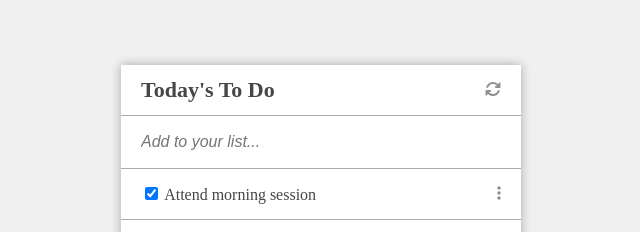
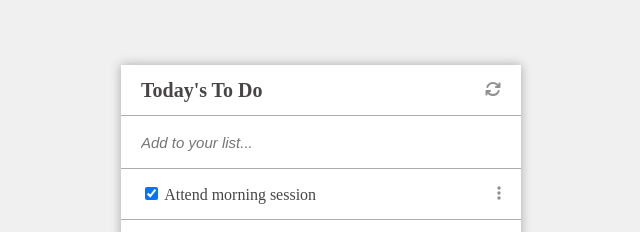
Before and after one commit to cynthiainga/to-do-list-app, a website built with Parcel: page src/index.html in a window 1280 px wide. Shown: the part 113-345 px from the top of the page, 319-959 px from the left. Built offline with nearby package versions, Linux system fonts and the light colour scheme.

Commit message:
fix linters

```diff
--- a/package.json
+++ b/package.json
@@ -1,7 +1,7 @@
 {
   "name": "to-do-list-app",
   "version": "1.0.0",
-  "description": "",
+  "description": "\"To-do list\" is a tool that helps to organize your day. It simply lists the things that you need to do and allows you to mark them as complete.",
   "main": "index.js",
   "scripts": {
     "test": "echo \"Error: no test specified\" && exit 1",
@@ -22,7 +22,8 @@
   },
   "homepage": "https://github.com/cynthiainga/todo-list-app#readme",
   "dependencies": {
-    "@fortawesome/fontawesome-free": "^6.0.0"
+    "@fortawesome/fontawesome-free": "^6.0.0",
+    "parcel-bundler": "^1.12.5"
   },
   "devDependencies": {
     "@babel/core": "^7.17.2",
--- a/src/style.css
+++ b/src/style.css
@@ -28,11 +28,11 @@ body {
   padding-right: 20px;
   width: 90%;
   font-style: italic;
-  font-size: 16px;
+  font-size: 15px;
 }
 
 .title {
-  font-size: 22px;
+  font-size: 20px;
 }
 
 .icon {
--- a/webpack.config.js
+++ b/webpack.config.js
@@ -6,6 +6,7 @@ module.exports = {
   entry: {
     index: './src/index.js',
   },
+  devtool: 'inline-source-map',
   module: {
     rules: [
       {
```
Also changed, not shown: dist/src_style_css.bundle.js, 2 other files.
